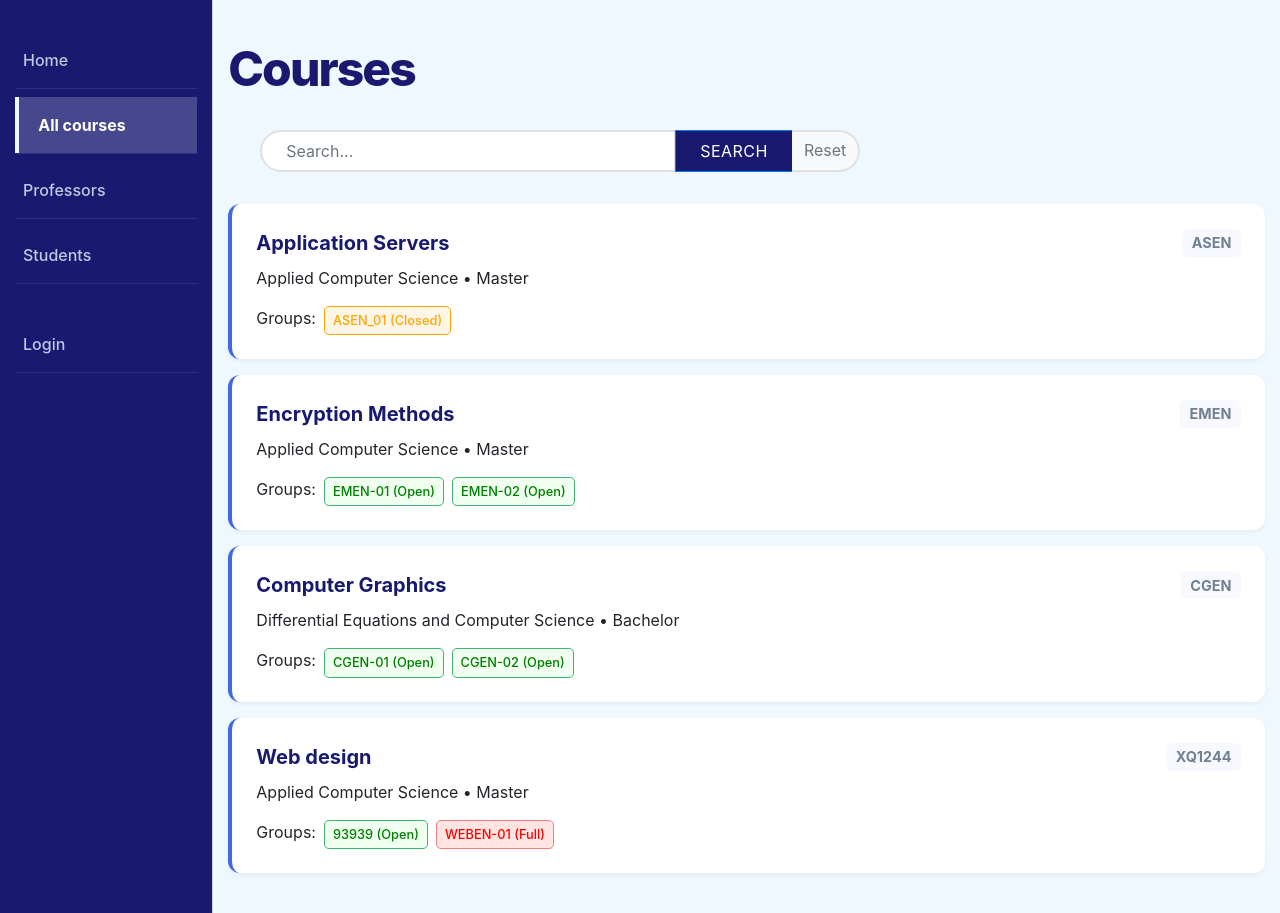
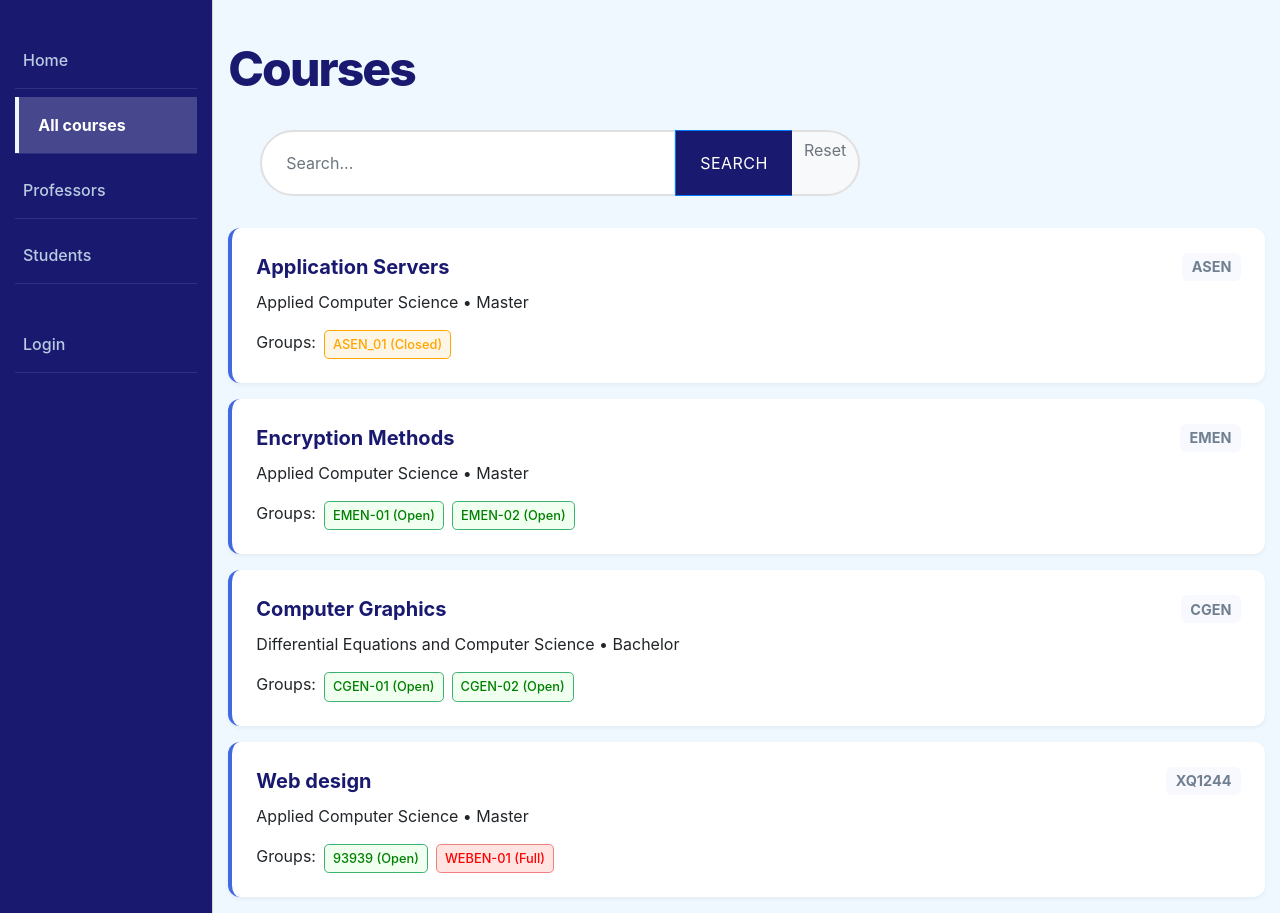
Before and after one commit to celcg/UniversityRegister, a Django app: page /catalog/courses/ in a window 1280 px wide. Run offline with Django 5.2, Linux system fonts and the light colour scheme; data comes from the database, SQL or seed files in the repository.

Commit message:
css improved for select menu, course full restricted

```diff
--- a/universityregister/catalog/static/css/styles.css
+++ b/universityregister/catalog/static/css/styles.css
@@ -365,3 +365,11 @@ textarea.form-control {
     resize: vertical; /* Only allows resizing up/down, not sideways */
     min-height: 100px;
 }
+
+.form-control,
+select.form-control {
+    height: auto !important;     /* Allows the box to grow with the text */
+    padding: 0.6rem 1rem;       /* Vertical and horizontal padding */
+    line-height: 1.5;           /* Standard spacing to prevent cutting off descenders */
+    vertical-align: middle;
+}
```
Also changed, not shown: universityregister/catalog/forms.py (+18 -0 lines).
